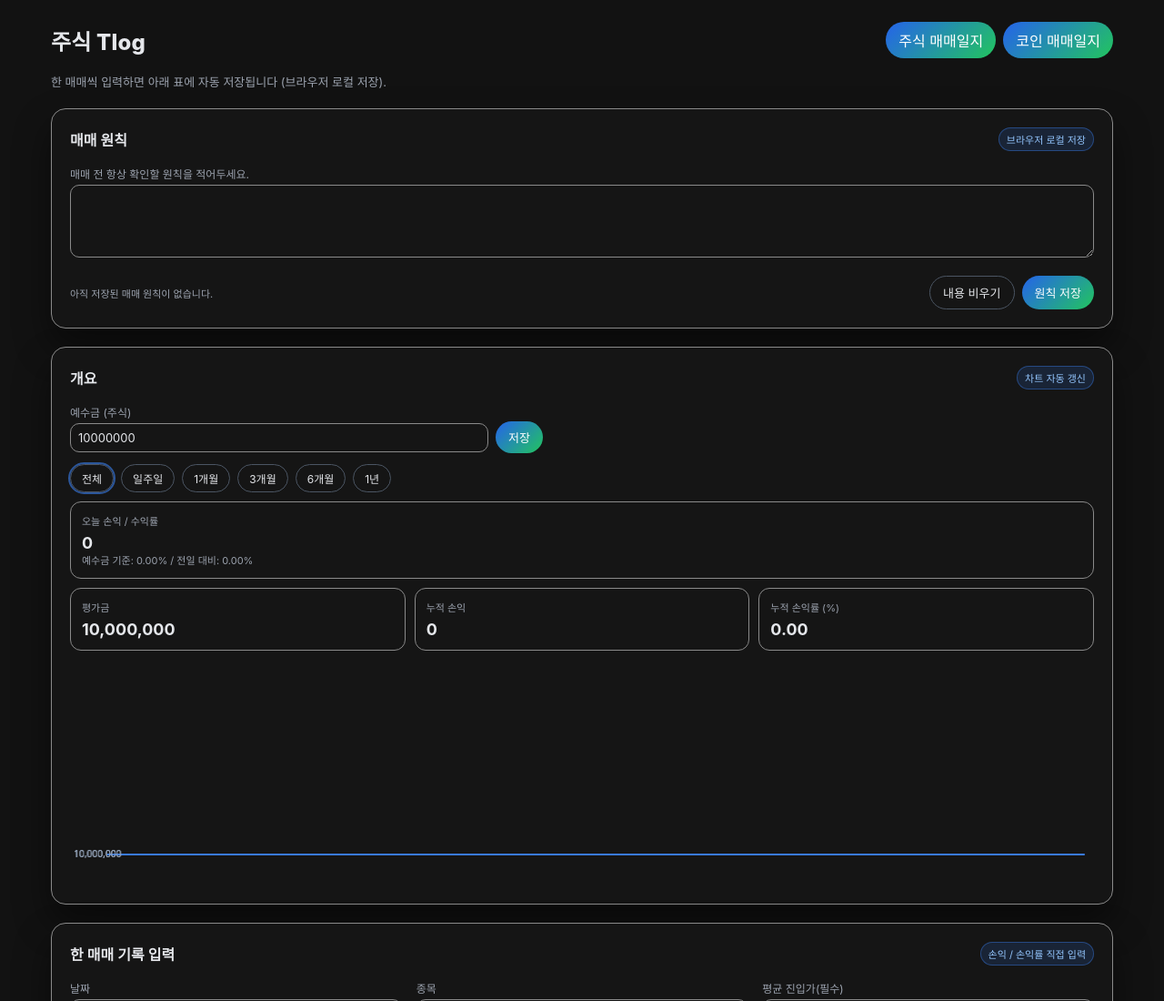
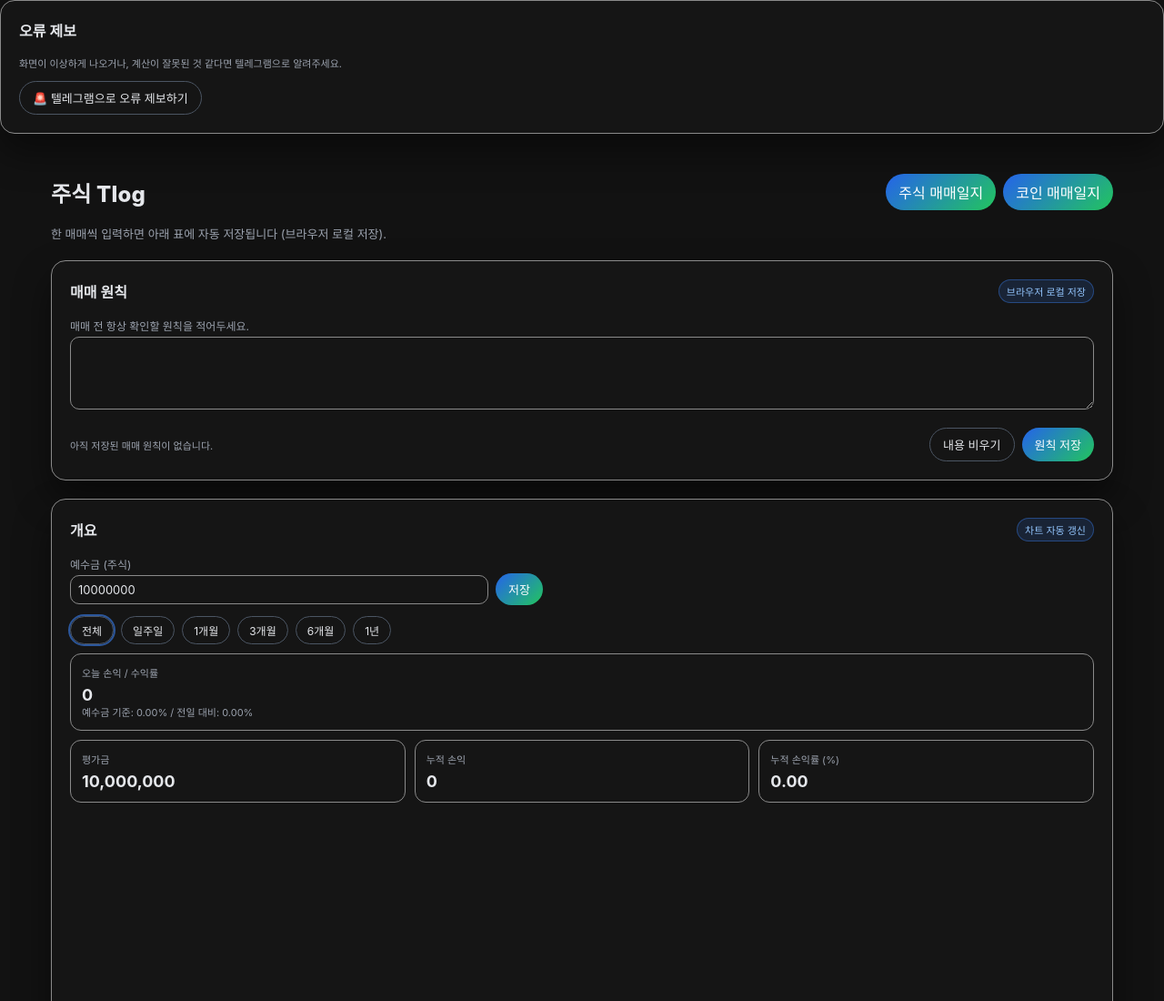
Before and after one commit to tlogweb/tlogstocks, a plain HTML site: page index.html in a window 1280 px wide. Shown: the top 1100 px of the page at 91% size. Drawn offline with Linux system fonts and the light colour scheme.

Commit message:
Update index.html

```diff
--- a/index.html
+++ b/index.html
@@ -14,6 +14,24 @@
   <link rel="stylesheet" href="style.css" />
 </head>
 <body>
+
+    <section class="card">
+  <div class="card-header">
+    <div class="card-title">오류 제보</div>
+  </div>
+
+  <p class="caption" style="margin-bottom: 12px;">
+    화면이 이상하게 나오거나, 계산이 잘못된 것 같다면 텔레그램으로 알려주세요.
+  </p>
+
+  <a href="https://t.me/manzo_wonil"
+     class="btn btn-secondary"
+     target="_blank"
+     rel="noopener noreferrer">
+    🚨 텔레그램으로 오류 제보하기
+  </a>
+</section>
+
   <div class="container">
     <div class="topbar">
       <div class="brand">주식 Tlog</div>
```
